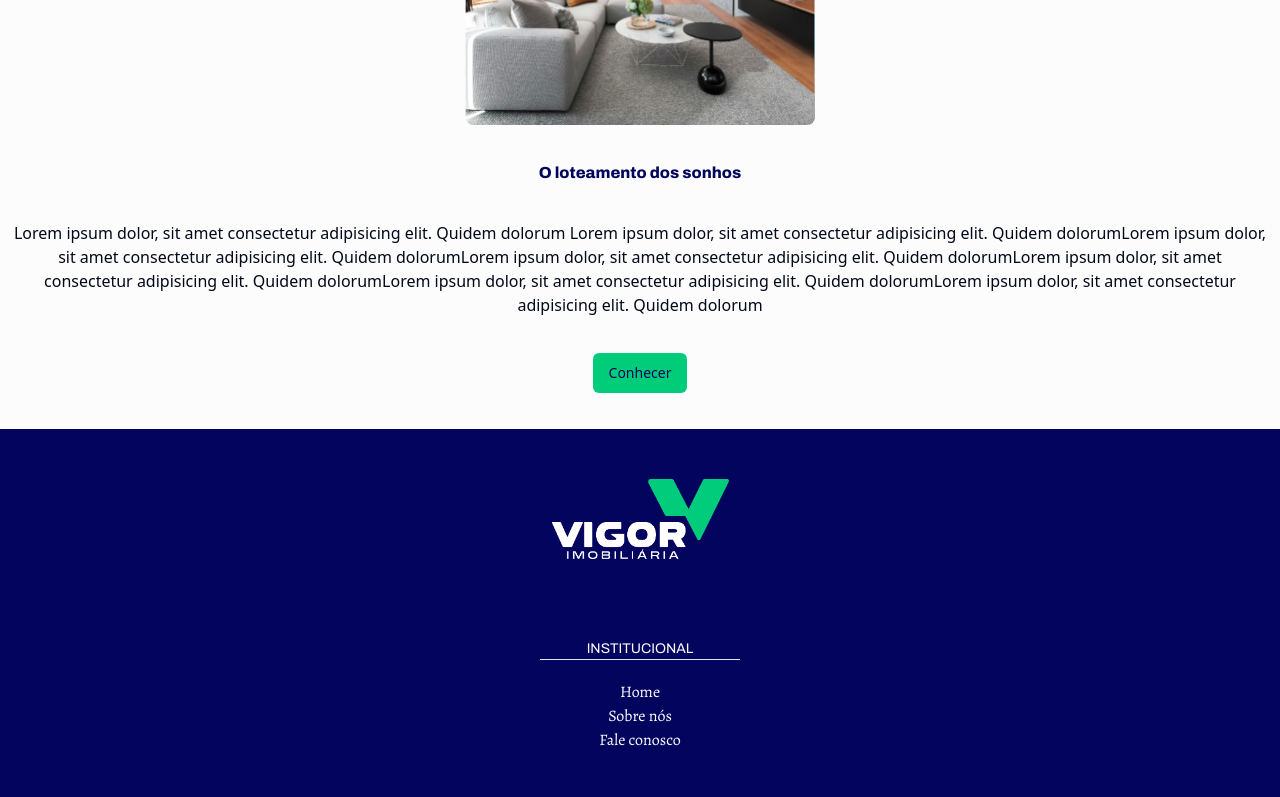
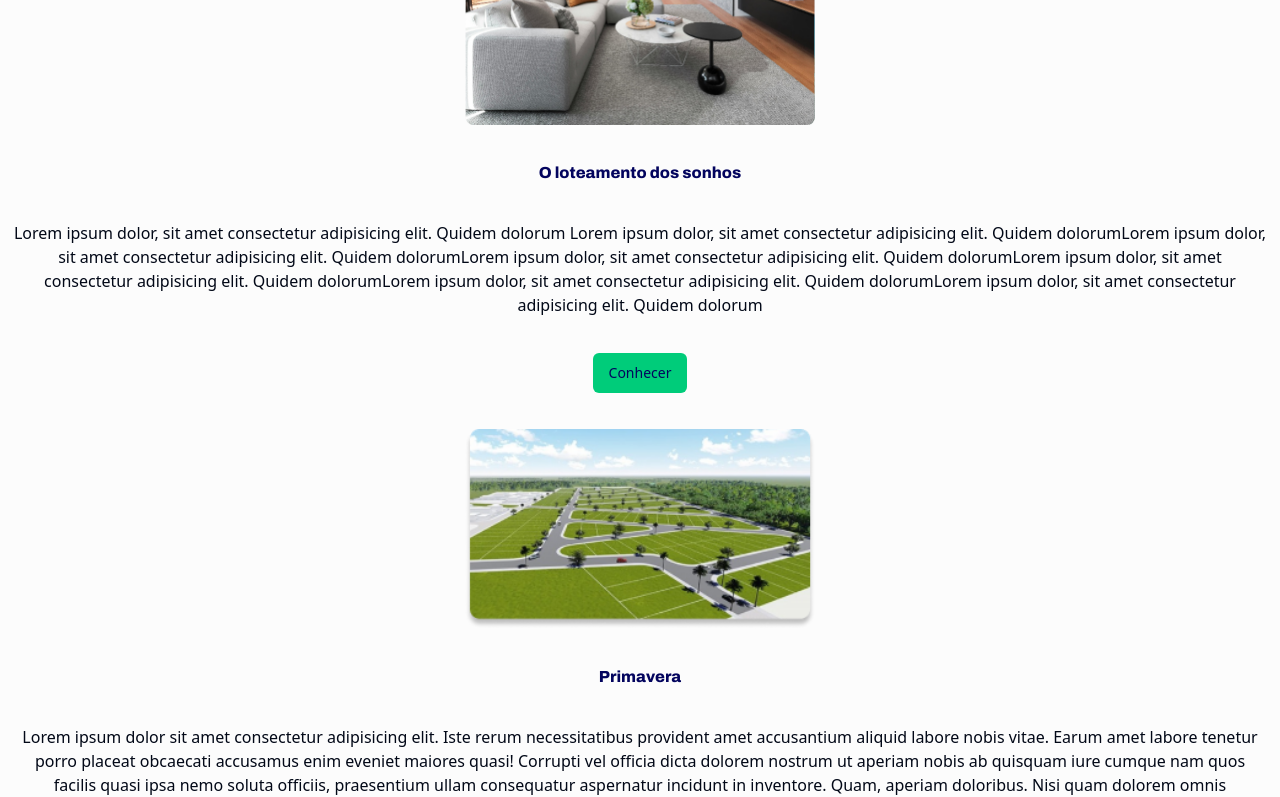
Before and after one commit to LuizLimaDev/vigor-imob, a Next.js app: page / in a window 1280 px wide. Shown: the part 2000-2797 px from the top of the page. Built offline with nearby package versions, Linux system fonts and the light colour scheme.

Commit message:
feat: VentureCards now have link

```diff
--- a/app/_components/FeaturedVenture/FeaturedVenture.tsx
+++ b/app/_components/FeaturedVenture/FeaturedVenture.tsx
@@ -1,7 +1,12 @@
 import Title from "../Title/Title";
 import VentureCard from "./VentureCard/VentureCard";
+import db from "../../../db/db.json";
 
 const FeaturedVenture = () => {
+  const FeaturedVentureDb = db.properties.filter((propertie) =>
+    propertie.src.includes("Ventures")
+  );
+
   return (
     <div
       className="
@@ -16,10 +21,14 @@ const FeaturedVenture = () => {
             flex gap-[2.125rem] overflow-hidden overflow-x-scroll   [&::-webkit-scrollbar]:hidden
           "
         >
-          <VentureCard image="/Ventures/01.png" name="Primavera" />
-          <VentureCard image="/Ventures/02.png" name="Verão" />
-          <VentureCard image="/Ventures/03.png" name="Outono" />
-          <VentureCard image="/Ventures/04.png" name="Inverno" />
+          {FeaturedVentureDb.map((venture) => (
+            <VentureCard
+              key={venture.id}
+              id={venture.id}
+              src={venture.src}
+              title={venture.title}
+            />
+          ))}
         </div>
       </div>
     </div>
--- a/app/_components/FeaturedVenture/VentureCard/VentureCard.tsx
+++ b/app/_components/FeaturedVenture/VentureCard/VentureCard.tsx
@@ -1,16 +1,21 @@
 import Image from "next/image";
+import Link from "next/link";
 
 export type TProps = {
-  image: string;
-  name: string;
+  id: number;
+  src: string;
+  title: string;
 };
 
-const VentureCard = ({ image, name }: TProps) => {
+const VentureCard = ({ id, src, title }: TProps) => {
   return (
-    <div className="relative flex items-center justify-center">
+    <Link
+      href={`/properties/${id - 1}`}
+      className="relative flex items-center justify-center"
+    >
       <Image
-        src={image}
-        alt={name}
+        src={src}
+        alt={title}
         width={0}
         height={0}
         sizes="100vw"
@@ -22,9 +27,9 @@ const VentureCard = ({ image, name }: TProps) => {
           absolute font-alegreya text-lg font-bold uppercase text-VIprimary-color drop-shadow-VI-1
         "
       >
-        {name}
+        {title}
       </h1>
-    </div>
+    </Link>
   );
 };
 
--- a/app/_components/Feed/Feed.tsx
+++ b/app/_components/Feed/Feed.tsx
@@ -2,7 +2,6 @@ import FeedCard from "./FeedCard/FeedCard";
 import db from "../../../db/db.json";
 
 const feeds = db.properties.filter((item) => item.propertie === false);
-console.log(feeds);
 
 const Feed = () => {
   return (
--- a/db/db.json
+++ b/db/db.json
@@ -75,6 +75,38 @@
       "title": "O loteamento dos sonhos",
       "text": "Lorem ipsum dolor, sit amet consectetur adipisicing elit. Quidem dolorum Lorem ipsum dolor, sit amet consectetur adipisicing elit. Quidem dolorumLorem ipsum dolor, sit amet consectetur adipisicing elit. Quidem dolorumLorem ipsum dolor, sit amet consectetur adipisicing elit. Quidem dolorumLorem ipsum dolor, sit amet consectetur adipisicing elit. Quidem dolorumLorem ipsum dolor, sit amet consectetur adipisicing elit. Quidem dolorumLorem ipsum dolor, sit amet consectetur adipisicing elit. Quidem dolorum",
       "propertie": false
+    },
+    {
+      "id": 7,
+      "src": "/Ventures/01.png",
+      "alt": "Primavera",
+      "title": "Primavera",
+      "text": "Lorem ipsum dolor sit amet consectetur adipisicing elit. Iste rerum necessitatibus provident amet accusantium aliquid labore nobis vitae. Earum amet labore tenetur porro placeat obcaecati accusamus enim eveniet maiores quasi! Corrupti vel officia dicta dolorem nostrum ut aperiam nobis ab quisquam iure cumque nam quos facilis quasi ipsa nemo soluta officiis, praesentium ullam consequatur aspernatur incidunt in inventore. Quam, aperiam doloribus. Nisi quam dolorem omnis praesentium est natus? Quaerat ratione ipsam inventore, necessitatibus eaque repellat voluptatum nemo totam voluptatibus obcaecati, nesciunt iure dolorum? Laborum molestias aliquid minus nobis voluptas dicta vero, repudiandae possimus reprehenderit ullam incidunt adipisci consequatur, quod saepe.",
+      "propertie": false
+    },
+    {
+      "id": 8,
+      "src": "/Ventures/02.png",
+      "alt": "Verão",
+      "title": "Verão",
+      "text": "Lorem ipsum dolor sit amet consectetur adipisicing elit. Iste rerum necessitatibus provident amet accusantium aliquid labore nobis vitae. Earum amet labore tenetur porro placeat obcaecati accusamus enim eveniet maiores quasi! Corrupti vel officia dicta dolorem nostrum ut aperiam nobis ab quisquam iure cumque nam quos facilis quasi ipsa nemo soluta officiis, praesentium ullam consequatur aspernatur incidunt in inventore. Quam, aperiam doloribus. Nisi quam dolorem omnis praesentium est natus? Quaerat ratione ipsam inventore, necessitatibus eaque repellat voluptatum nemo totam voluptatibus obcaecati, nesciunt iure dolorum? Laborum molestias aliquid minus nobis voluptas dicta vero, repudiandae possimus reprehenderit ullam incidunt adipisci consequatur, quod saepe.",
+      "propertie": false
+    },
+    {
+      "id": 9,
+      "src": "/Ventures/03.png",
+      "alt": "Outono",
+      "title": "Outono",
+      "text": "Lorem ipsum dolor sit amet consectetur adipisicing elit. Iste rerum necessitatibus provident amet accusantium aliquid labore nobis vitae. Earum amet labore tenetur porro placeat obcaecati accusamus enim eveniet maiores quasi! Corrupti vel officia dicta dolorem nostrum ut aperiam nobis ab quisquam iure cumque nam quos facilis quasi ipsa nemo soluta officiis, praesentium ullam consequatur aspernatur incidunt in inventore. Quam, aperiam doloribus. Nisi quam dolorem omnis praesentium est natus? Quaerat ratione ipsam inventore, necessitatibus eaque repellat voluptatum nemo totam voluptatibus obcaecati, nesciunt iure dolorum? Laborum molestias aliquid minus nobis voluptas dicta vero, repudiandae possimus reprehenderit ullam incidunt adipisci consequatur, quod saepe.",
+      "propertie": false
+    },
+    {
+      "id": 10,
+      "src": "/Ventures/04.png",
+      "alt": "Inverno",
+      "title": "Inverno",
+      "text": "Lorem ipsum dolor sit amet consectetur adipisicing elit. Iste rerum necessitatibus provident amet accusantium aliquid labore nobis vitae. Earum amet labore tenetur porro placeat obcaecati accusamus enim eveniet maiores quasi! Corrupti vel officia dicta dolorem nostrum ut aperiam nobis ab quisquam iure cumque nam quos facilis quasi ipsa nemo soluta officiis, praesentium ullam consequatur aspernatur incidunt in inventore. Quam, aperiam doloribus. Nisi quam dolorem omnis praesentium est natus? Quaerat ratione ipsam inventore, necessitatibus eaque repellat voluptatum nemo totam voluptatibus obcaecati, nesciunt iure dolorum? Laborum molestias aliquid minus nobis voluptas dicta vero, repudiandae possimus reprehenderit ullam incidunt adipisci consequatur, quod saepe.",
+      "propertie": false
     }
   ]
 }
```
